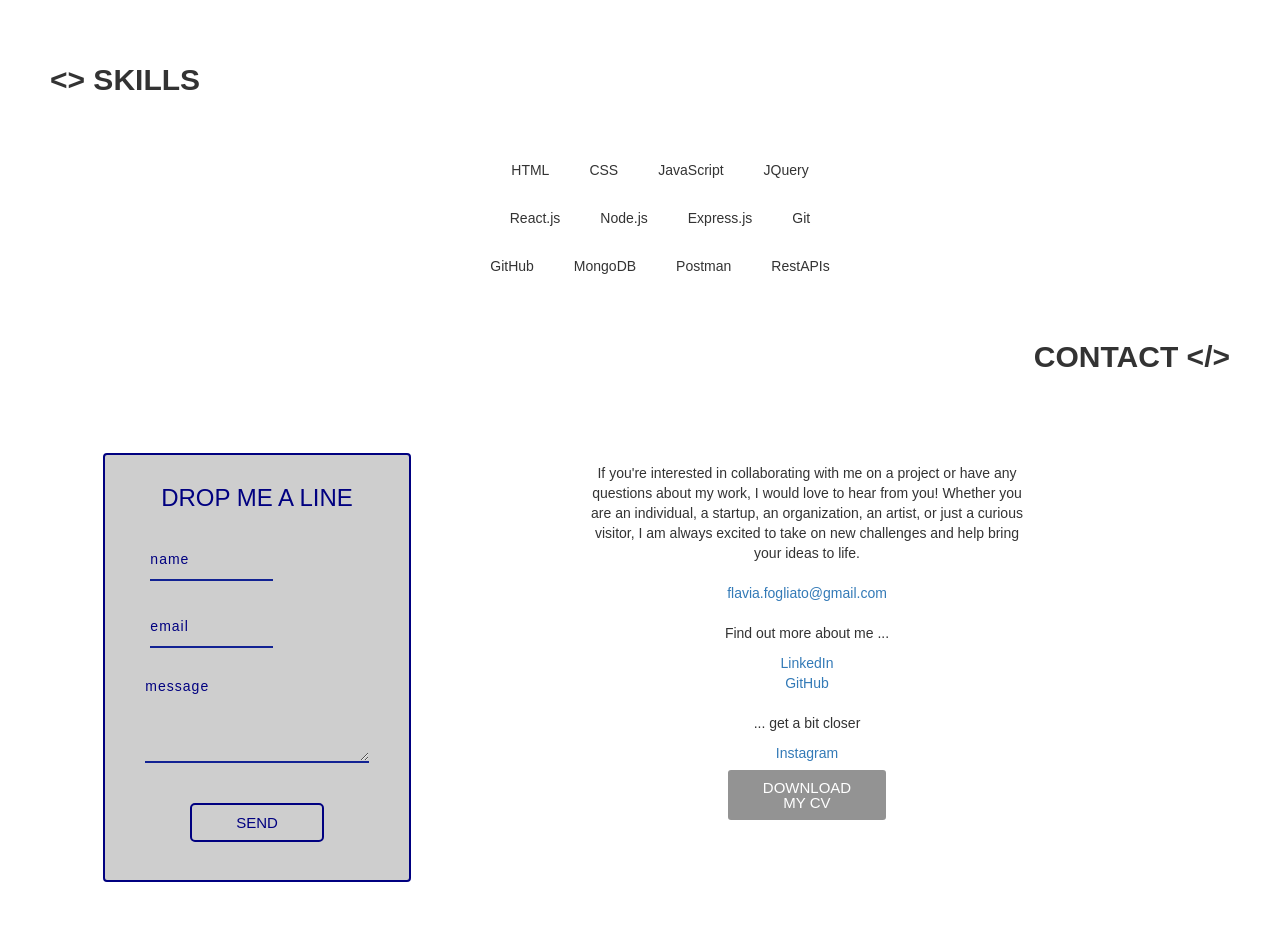
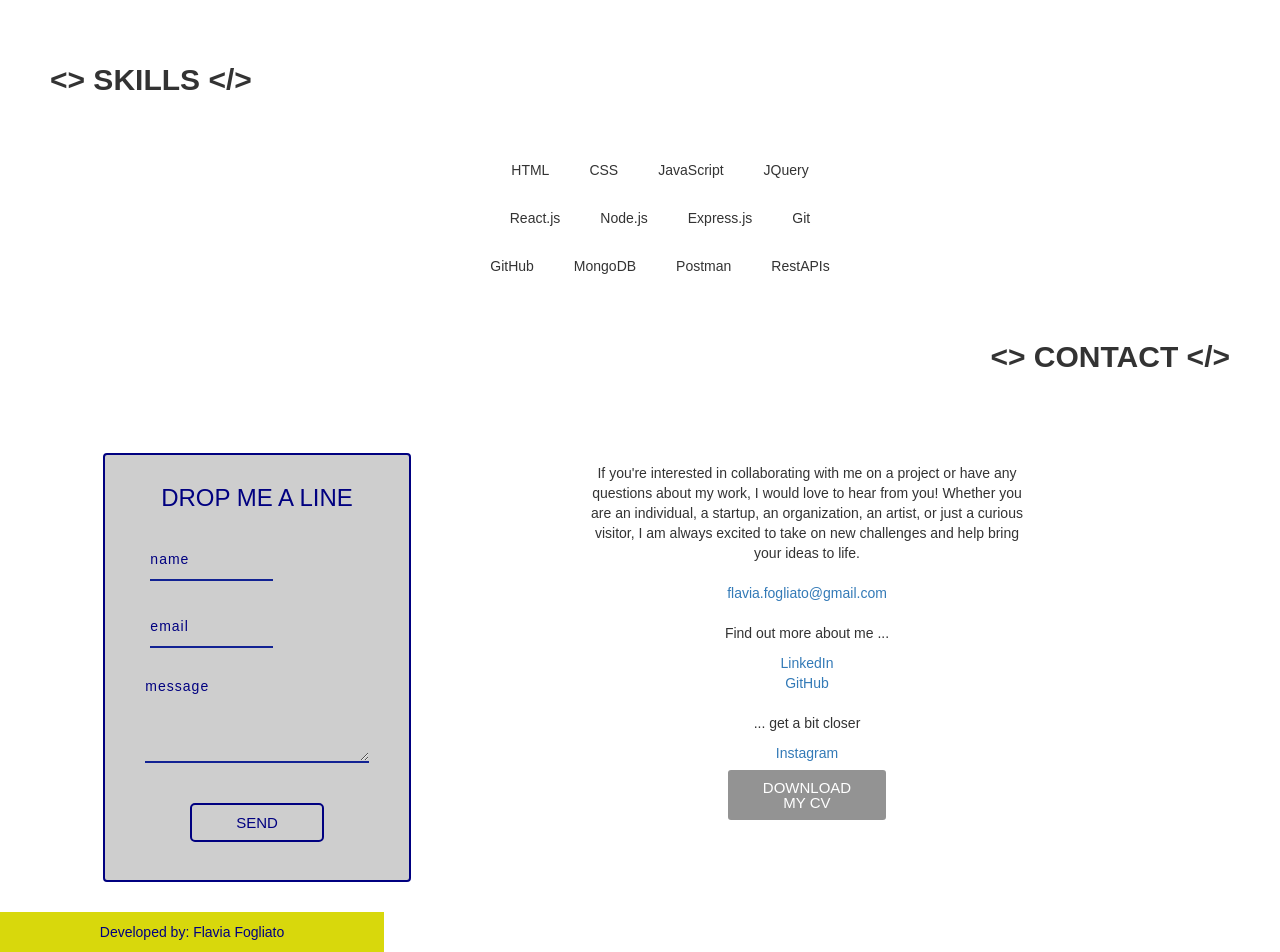
Before and after one commit to Foglia/my-portfolio, a React (Create React App) app: page / in a window 1280 px wide. Shown: the part 1264-2216 px from the top of the page. Before the commit the page ends 2176 px from the top, so only its background shows below. Built offline with nearby package versions, Linux system fonts and the light colour scheme; a web font is replaced by a local one.

Commit message:
Add footer, layout aligns and also try to fix envelop bug

```diff
--- a/src/App.css
+++ b/src/App.css
@@ -36,3 +36,14 @@
   font-family: Arial, sans-serif;
   font-weight: bold;
 }
+
+@media (max-width: 600px) {
+  .headText {
+    display: flex;
+    align-content: stretch;
+    text-align: center;
+    flex-direction: column;
+    flex-wrap: nowrap;
+    justify-content: space-around;
+    align-items: center;
+  }}
--- a/src/App.js
+++ b/src/App.js
@@ -10,6 +10,7 @@ import Skills from './pages/Skills/Skills';
 import Contact from './pages/Contact/Contact';
 import Projects from "./pages/Projects/Projects";
 import Scroll from "./components/Scroll/Scroll";
+import Footer from "./components/Footer/Footer";
 
 function App() {
   return (
@@ -21,6 +22,7 @@ function App() {
      <Skills />
      <Contact />
     </main>
+      <Footer/>
     <Scroll />
 
   </Router>
--- /dev/null
+++ b/src/components/Footer/Footer.css
@@ -0,0 +1,32 @@
+.footerContainer {
+    display: flex;
+    flex-direction: column;
+    align-content: center;
+    height: 40px;
+    width: 30%;
+    background-color: rgb(216, 216, 12);
+}
+
+.footer {
+    color: navy;
+    font-family: Arial, Helvetica, sans-serif;
+    align-items: center;
+    text-align: center;
+    margin-top: 10px;
+}
+
+@media (max-width: 600px ) {
+    .footerContainer {
+        height: 40px;
+        width: 80%;
+        background-color: rgb(216, 216, 12);
+    }
+    .footer {
+        color: navy;
+        font-family: Arial, Helvetica, sans-serif;
+        align-items: center;
+        text-align: center;
+        margin-top: 10px;
+        font-size: smaller;
+    }
+}
--- /dev/null
+++ b/src/components/Footer/Footer.jsx
@@ -0,0 +1,14 @@
+import React from 'react'
+import "./Footer.css"
+
+const Footer = () => {
+  return (
+    <div className='footerContainer'>
+     <footer className='footer'>
+       <p>Developed by: <span>Flavia Fogliato</span></p>
+     </footer>
+    </div>
+  )
+}
+
+export default Footer
--- a/src/pages/Contact/Contact.css
+++ b/src/pages/Contact/Contact.css
@@ -70,7 +70,7 @@
         padding: 8px 20px;
         align-content: space-between;
         flex-direction: column-reverse;
-        flex-wrap: wrap;
+        flex-wrap: nowrap;
     }
     .contacLinks {
         padding: 10px;
--- a/src/pages/Contact/Contact.js
+++ b/src/pages/Contact/Contact.js
@@ -6,7 +6,7 @@ import { StyledButton } from '../../components/StyledButton'
 function Contact() {
   return (
 <>
- <h2 className="headText" id="contact">CONTACT  &lt;/&gt;</h2>
+ <h2 className="headText" id="contact">&lt;&gt;  CONTACT  &lt;/&gt;</h2>
  <div className="contact">
       <div className='contacForm'>
       <ContactForm />
--- a/src/pages/Projects/Projects.js
+++ b/src/pages/Projects/Projects.js
@@ -9,7 +9,7 @@ const Projects = () => {
 
   return (
     <section id='projects' className='section projects'>
-      <h2 className="headText" id="headTextP">PROJECTS  &lt;/&gt;</h2>
+      <h2 className="headText" id="headTextP">&lt;&gt;  PROJECTS  &lt;/&gt;</h2>
 
       <div className='projects__grid'>
         {projects.map((project) => (
--- a/src/pages/Skills/Skills.js
+++ b/src/pages/Skills/Skills.js
@@ -8,7 +8,7 @@ const Skills = () => {
 
   return (
     <section className='section skills' id='skills'>
-      <h2 className="headText">&lt;&gt;  SKILLS</h2>
+      <h2 className="headText">&lt;&gt;  SKILLS  &lt;/&gt;</h2>
       <ul className='skills__list'>
         {skills.map((skill) => (
           <li key={uniqid()} className='skills__list-item btn btn--plain'>
```
